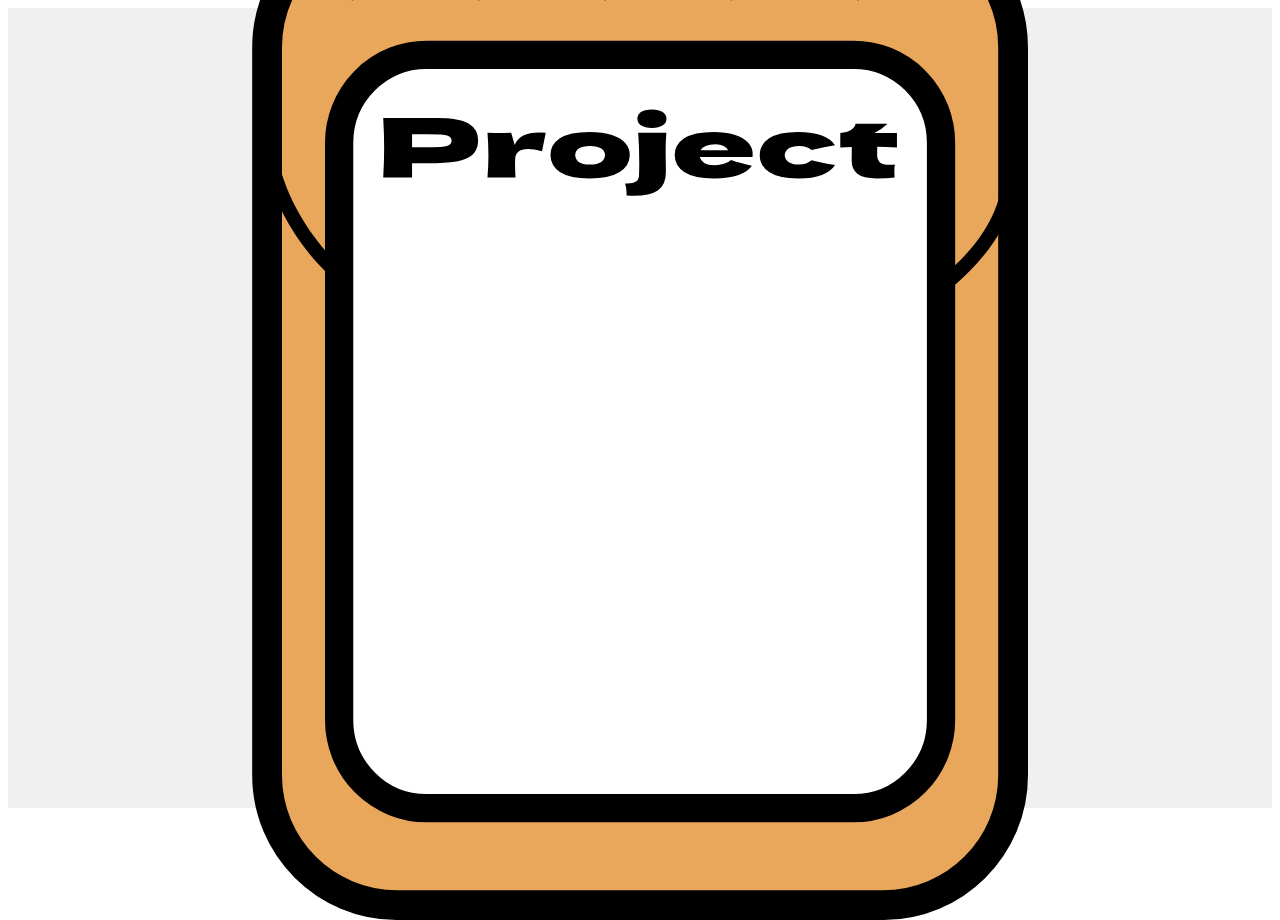
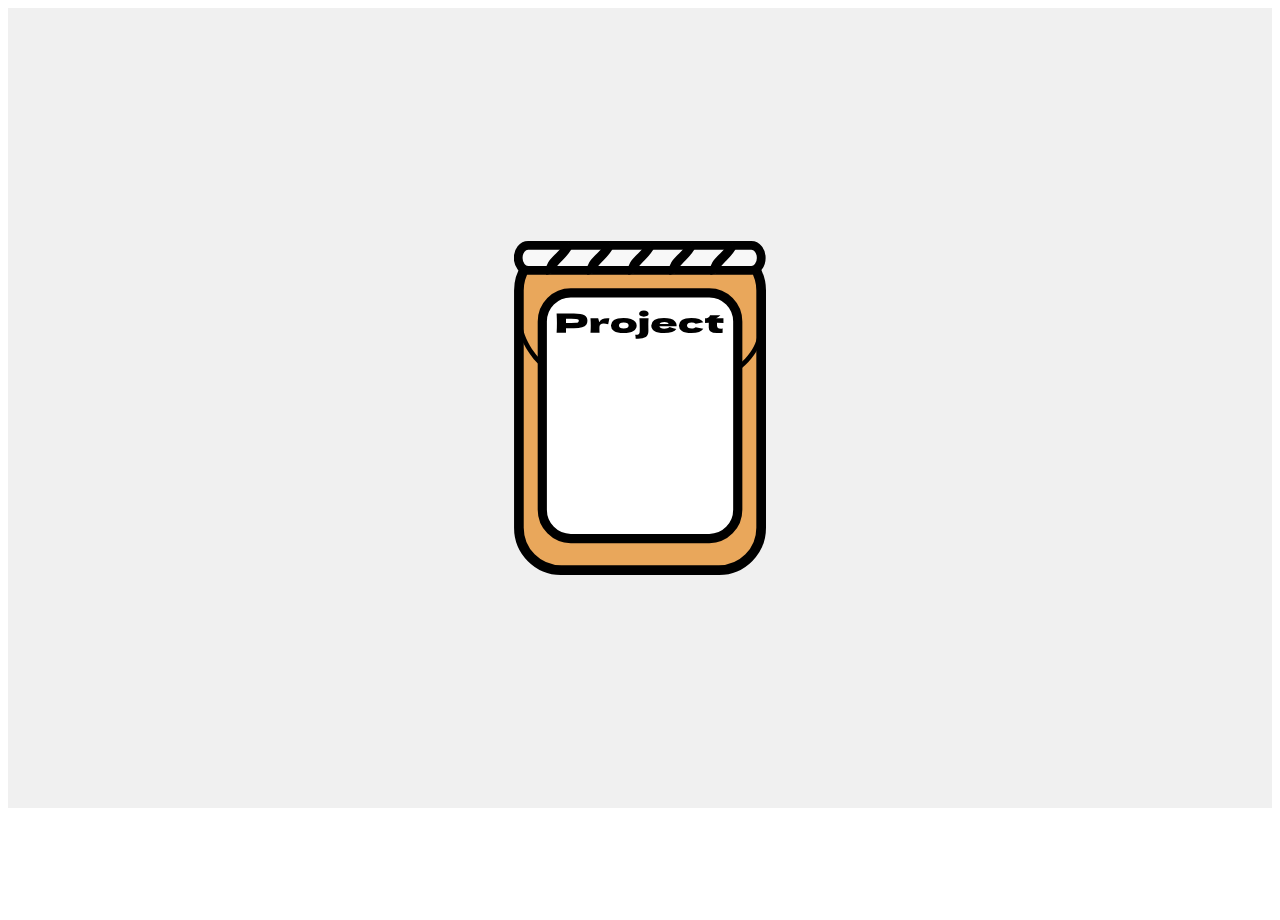
Before and after one commit to project-jam/homepage, a SvelteKit app: page / in a window 1280 px wide. After the commit the page ends 816 px from the top, so only its background shows below. Built offline with nearby package versions, Linux system fonts and the light colour scheme.

Commit message:
added metadata and svg

```diff
--- a/src/routes/+page.svelte
+++ b/src/routes/+page.svelte
@@ -32,7 +32,7 @@
     }
 
     img {
-        max-width: 76%; /* Responsive image */
+        max-width: 20%; /* Responsive image */
         height: auto;    /* Maintain aspect ratio */
     }
 </style>
```
